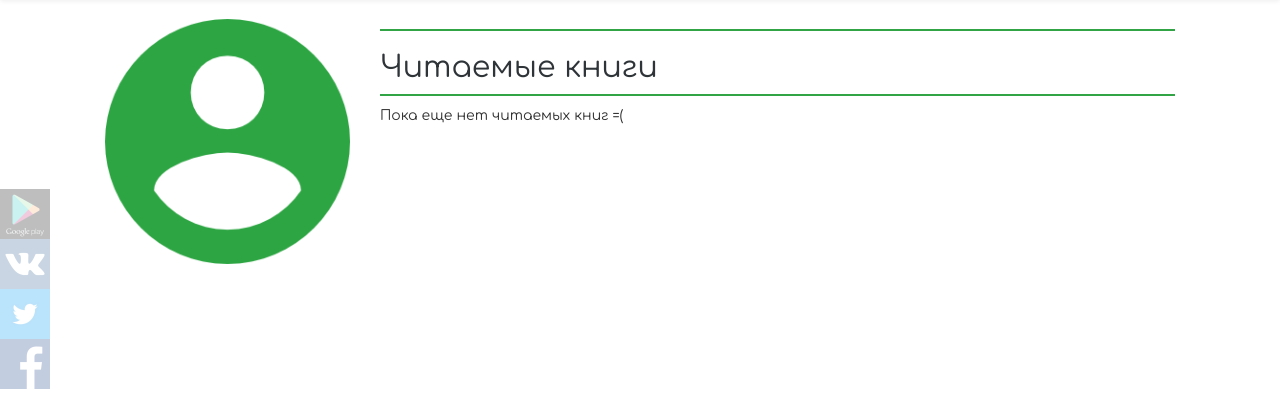
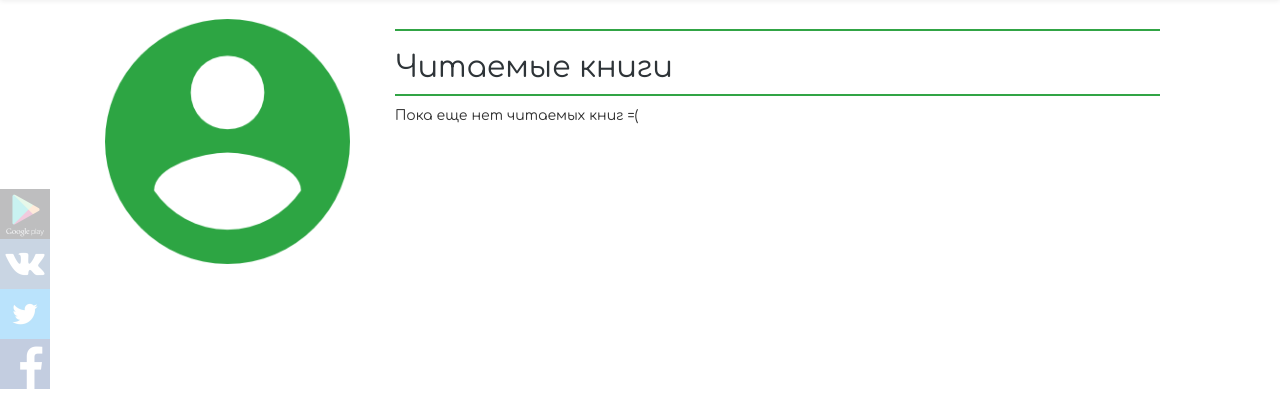
Before and after one commit to OlegKlimenko/Plamber, a Django app: template app/templates/profile.html in a window 1280 px wide. Shown: the part 51-471 px from the top of the page. Run offline with Django 3.2, Linux system fonts and the light colour scheme; the template is opened without the code that fills it, so the values that code supplies are empty; some libraries are stand-ins or nearby versions.

Commit message:
Fixed profile page tables template.

```diff
--- a/app/templates/profile.html
+++ b/app/templates/profile.html
@@ -70,8 +70,9 @@
                 {% endif %}
             </div>
 
+            <div class="col-sm-8 col-md-8 col-lg-9">
                 <!--Reading book list area-->
-            <div class="col-sm-8 col-md-8 col-lg-9">
+                <div class="col-sm-12 col-md-12 col-lg-12">
                     <hr class="hr">
                     <h2 id="read-books-header">Читаемые книги</h2>
                     <hr class="hr">
@@ -121,7 +122,7 @@
 
                 <!--Added book list area-->
                 {% if uploaded_books %}
-                <div class="col-sm-8 col-md-8 col-lg-9">
+                    <div class="col-sm-12 col-md-12 col-lg-12">
                         <hr class="hr">
                         <h2 id="read-books-header">Загруженные книги</h2>
                         <hr class="hr">
@@ -160,6 +161,7 @@
                 {% endif %}
             </div>
         </div>
+    </div>
 
     <!--Remove book sub window-->
     <div id="remove-book-sub">
```
Lines whose indentation alone changed are shown as unchanged.
